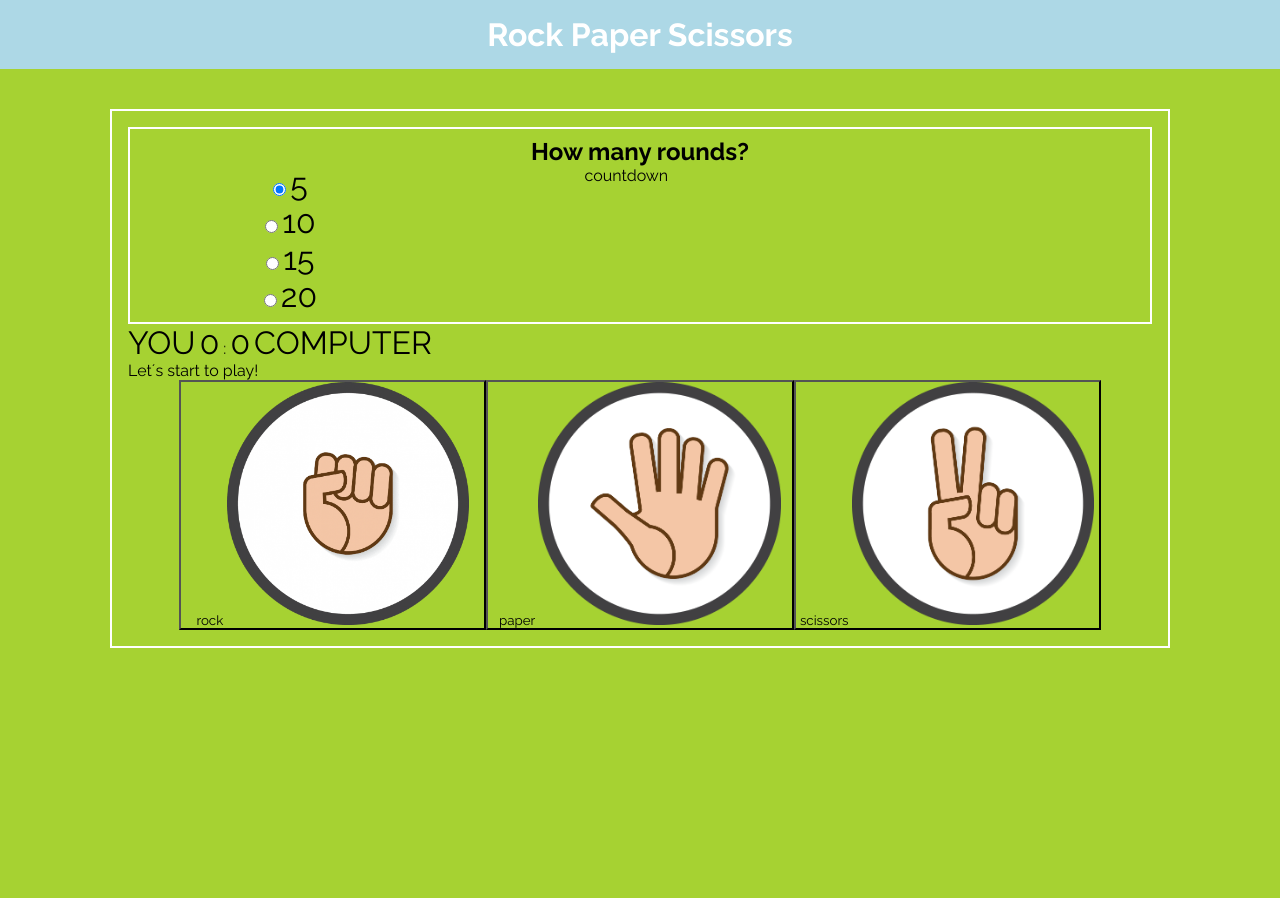
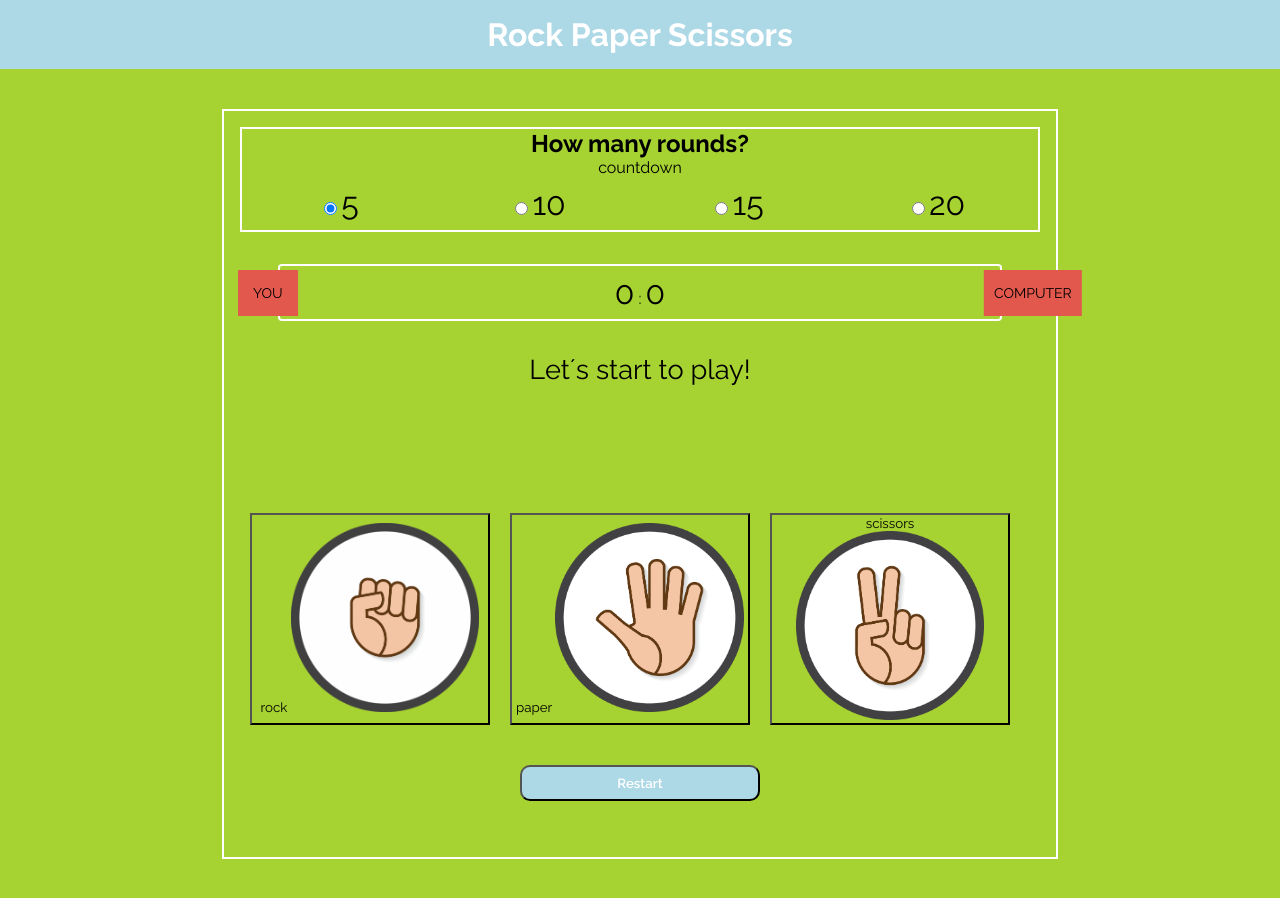
Before and after one commit to castellana/Piedra-papel-tijera, a plain HTML site: page index.html in a window 1280 px wide. Before the commit the page ends 800 px from the top, so only its background shows below. Drawn offline with Linux system fonts and the light colour scheme.

Commit message:
css, medias q

```diff
--- a/assets/css/style.css
+++ b/assets/css/style.css
@@ -21,36 +21,43 @@ h1 {
     width: 80%;
     margin: 5vh auto;
     padding: 2vh;
+    display: flex;
+    flex-direction: column;
 }
 .rounds, .scores {
     border: 2px solid #fff;
     text-align:center;
+}
+#checkRounds {
+    display: grid;
+    grid-template-columns: repeat(4, 1fr);
     padding: 1vh 0;
-}
-.rounds {
-    display: grid;
-    grid-template-columns: 25%, 25%, 25%, 25%;
 }
 
 h2 {
     grid-column-start: 1;
     grid-column-end: 4;
 }
-.scores {
+/* .scores {
     margin: 1vh 0;
-}
+} */
 span, label {
     font-size: 2rem;
 }
 
-/* #result {
-    height: 40vh;
-} */
+#result {
+    height: 20vh;
+    text-align: center;
+}
+.result-p {
+    font-size: 1.7rem;
+    text-align: center;
+}
 .options {
     /* width: 50%; */
     margin: 0 auto;
     display: flex;
-    justify-content: center;
+    justify-content: space-around;
 
 }
 button {
@@ -58,8 +65,8 @@ button {
     width: 30%;
 
 }
-.option {
-    width: 33%;
+.option-button {
+    width: 30%;
 }
 img {
     width: 80%;
@@ -67,3 +74,74 @@ img {
 img:hover {
     box-shadow: #fff;
 }
+/* .hide {
+    display: none;
+} */
+#scores {
+	/* border: 3px solid #fff; */
+	width: 90%;
+	margin: 4vh auto;
+	border-radius: 4px;
+	text-align: center;
+	padding: 1vh 0;
+	position: relative;
+}
+
+.badge {
+	background: #e2584d;
+	font-size: 14px;
+	padding: 7px 3px;
+}
+
+#user-label {
+	position: absolute;
+	top: 50%;
+	left: -5%;
+    transform: translate(-10%, -50%);
+    padding: 7px 15px;
+}
+
+#computer-label {
+	position: absolute;
+	top: 50%;
+	right: -10%;
+	transform: translate(10%, -50%);
+}
+#reset-button {
+    background: lightblue;
+    font-weight: 600;
+    border-radius: 10px;
+    color: #fff;
+    margin: 5vh auto;
+    padding: 1vh;
+}
+
+@media only screen and (min-width: 630px) {
+    body {
+      background-color: yellow;
+    }
+    .badge {
+        padding: 10px 6px;
+    }
+    .container {
+        width: 80%;
+    }
+
+  }
+
+@media only screen and (min-width: 768px) {
+body {
+    background-color: #A6D232;
+}
+.badge {
+    padding: 15px 10px;
+}
+#user-label {
+
+    padding: 15px 15px;
+}
+.container {
+    width: 800px;
+}
+
+}
--- a/assets/js/main.js
+++ b/assets/js/main.js
@@ -1,38 +1,31 @@
-const fiveRounds = document.getElementById('five')
-// console.log(fiveRounds);
-const tenRounds = document.getElementById('ten')
-const fifteenRounds = document.getElementById('fifteen')
-const twentyRounds = document.getElementById('twenty')
-
-const countdown = document.getElementById('countdown')
-
+const countdown = document.getElementById('countdown-rounds')
 const options=["rock","paper","scissors"];
 let userPoints=0;
 let computerPoints=0;
-
 let mycount = 0
-// input.value
-// if (fiveRounds.checked && mycount<= value
-
-function play(value) {
-    mycount++
-    if (fiveRounds.checked && mycount<= 5) {
-        countdown.innerHTML = `Rounds: ${mycount}/5`
-        // if (value == 5) {
-        //     document.getElementById('rock').disabled = "true";
-        // }
-
-    } else if (tenRounds.checked && mycount<= 10) {
-        countdown.innerHTML = `Rounds: ${mycount}/10`
-    } else if (fifteenRounds.checked && mycount<= 15) {
-        countdown.innerHTML = `Rounds: ${mycount}/15`
-    } else if (twentyRounds.checked && mycount<= 20) {
-        countdown.innerHTML = `Rounds: ${mycount}/20`
-    }
-
 const rock= 0;
 const paper = 1;
 const scissors = 2;
+
+//Reset the game
+document.querySelector('#reset-button').addEventListener('click', () =>
+location.reload())
+
+//Play the game
+function play(value) {
+
+    //How many rounds?
+    mycount++
+    const rounds = document.querySelector('input:checked').value;
+    // console.log(rounds);
+    countdown.innerHTML = `Rounds: ${mycount}/${rounds}`
+
+    if (mycount == rounds) {
+        console.log("test");
+        document.querySelector(".options").style = 'display:none';
+    }
+
+
 
     const textWin = "<span style='color:green;'> You won! :-)</span>";
     const textLost = "<span style='color:red;'> You lost :-( </span>";
@@ -40,18 +33,23 @@ function play(value) {
 
 
     let result =document.getElementById("result");
-    // let scores =document.getElementById("scores");
-    let message="";
+    // let message="";
 
-    let userChoice=value;
-    let computerChoice=Math.floor(Math.random()*3);
 
-    message +="<div>You chose <b>" + options[userChoice]+"</b></div>";
-    message +="<div>The computer chose <b>"+ options[computerChoice]+"</b></div>";
+
+    // message +="<div>You chose <b>" + options[userChoice]+"</b></div>";
+    // message +="<div>The computer chose <b>"+ options[computerChoice]+"</b></div>";
+
+
+    //Get the Choices of user and computer:
+    let userChoice = value;
+    let computerChoice = Math.floor(Math.random()*3);
+    let message = document.getElementsByClassName('result-p').innerHTML = `You chose <b> ${options[userChoice]}</b>, the computer chose <b> ${options[computerChoice]}</b>`
      message +="<div style='font-size:1.3em; padding:10px;'>";
-    //-----Evaluamos las elecciones------
-        if(userChoice==rock) {
-            if(computerChoice==rock) {
+
+    //Compare both choices:
+    if(userChoice == rock) {
+        if(computerChoice == rock) {
         message += textTie;
         }
         else if(computerChoice==paper){
--- a/index.html
+++ b/index.html
@@ -18,59 +18,59 @@
     <main class="container">
         <div class="rounds">
             <h2>How many rounds?</h2>
+            <p id="countdown-rounds">countdown</p>
             <div id="checkRounds">
                 <div class="group-input-label">
-                    <input type="radio" name="rounds" id="five" value="5" checked>
+                    <input type="radio" name="rounds" value="5" checked>
                     <label for="five"> 5</label>
                 </div>
 
                 <div class="group-input-label">
-                    <input type="radio" name="rounds" id="ten" value="10">
+                    <input type="radio" name="rounds" value="10">
                     <label for="ten"> 10</label>
                 </div>
 
                 <div class="group-input-label">
-                    <input type="radio" name="rounds" id="fifteen" value="15">
+                    <input type="radio" name="rounds"  value="15">
                     <label for="fifteen"> 15</label>
                 </div>
 
                 <div class="group-input-label">
-                    <input type="radio" name="rounds" id="twenty" value="20">
+                    <input type="radio" name="rounds" value="20">
                     <label for="twenty"> 20</label>
                 </div>
             </div>
-            <div id="countdown">countdown</div>
         </div>
 
         <!--section scores-->
-        <div id="scores">
-            <span class="user">YOU</span>
-            <span id="user-score">0</span> :
-            <span id="computer-score">0</span>
-            <span class="computer">COMPUTER</span>
+        <div id="scores" class="scores">
+            <div id="user-label" class="badge">YOU</div>
+            <span id="user-score">0</span> : <span id="computer-score">0</span>
+            <div id="computer-label" class="badge">COMPUTER</div>
         </div>
-
-        <!--section result-->
+        <!-- section result -->
         <div id="result">
-            <p>Let´s start to play!</p>
+            <p class="result-p">Let´s start to play!</p>
         </div>
 
         <!--section buttons options-->
         <div class="options" id="options">
-            <button id="rock" class="rock" value="rock" onclick="play(0)">rock
+            <button id="rock" class="option-button" value="rock" onclick="play(0)">rock
                 <img class="" src="assets/img/piedra.png" alt="rock symbol">
 
             </button>
-            <button id="paper" class="paper" value="paper" onclick="play(1)">paper
+            <button id="paper" class="option-button" value="paper" onclick="play(1)">paper
                 <img src="assets/img/papel.png" alt="paper symbol">
 
             </button>
-            <button id="scissors" class="scissors" value="scissors" onclick="play(2)">scissors
+            <button id="scissors" class="option-button" value="scissors" onclick="play(2)">scissors
                 <img src="assets/img/tijera.png" alt="scissors symbol">
 
             </button>
             <p id="option-selected"></p>
         </div>
+
+        <button id="reset-button" class="hide">Restart</button>
     </main>
 
 
```
Lines whose indentation alone changed are shown as unchanged.
